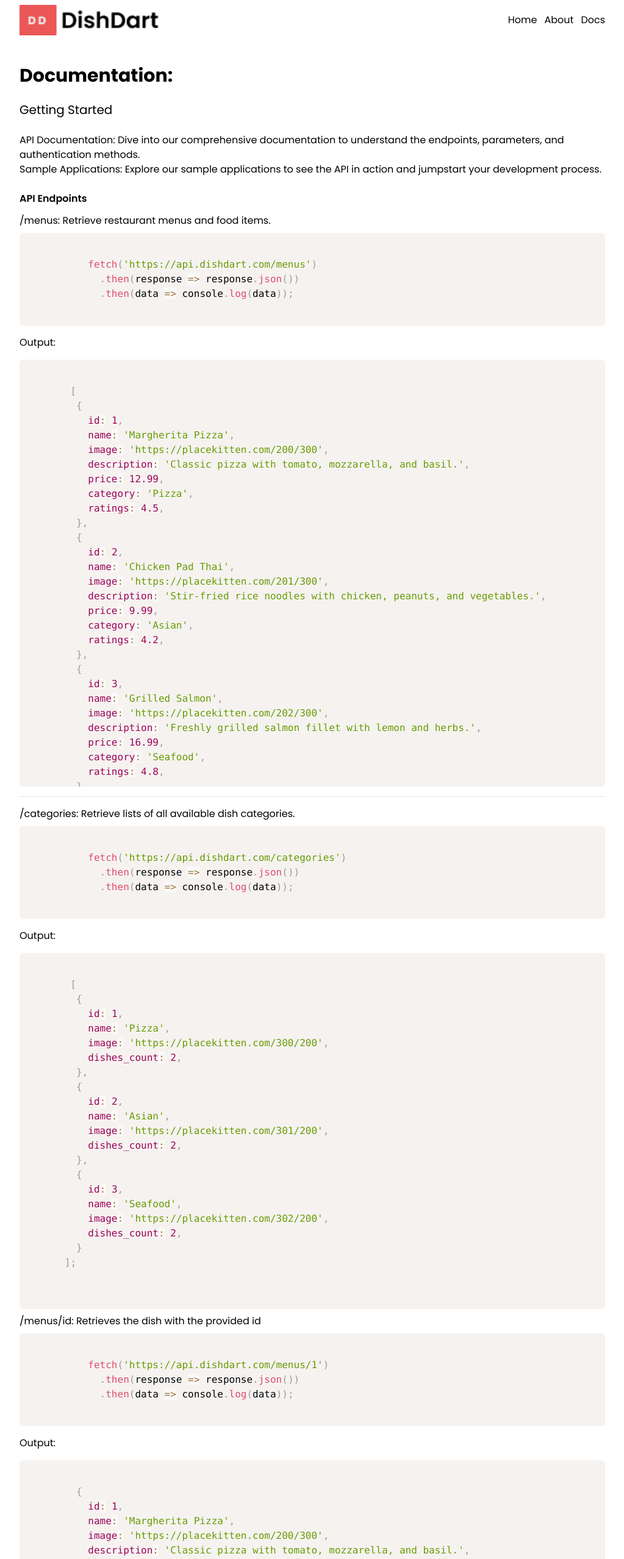
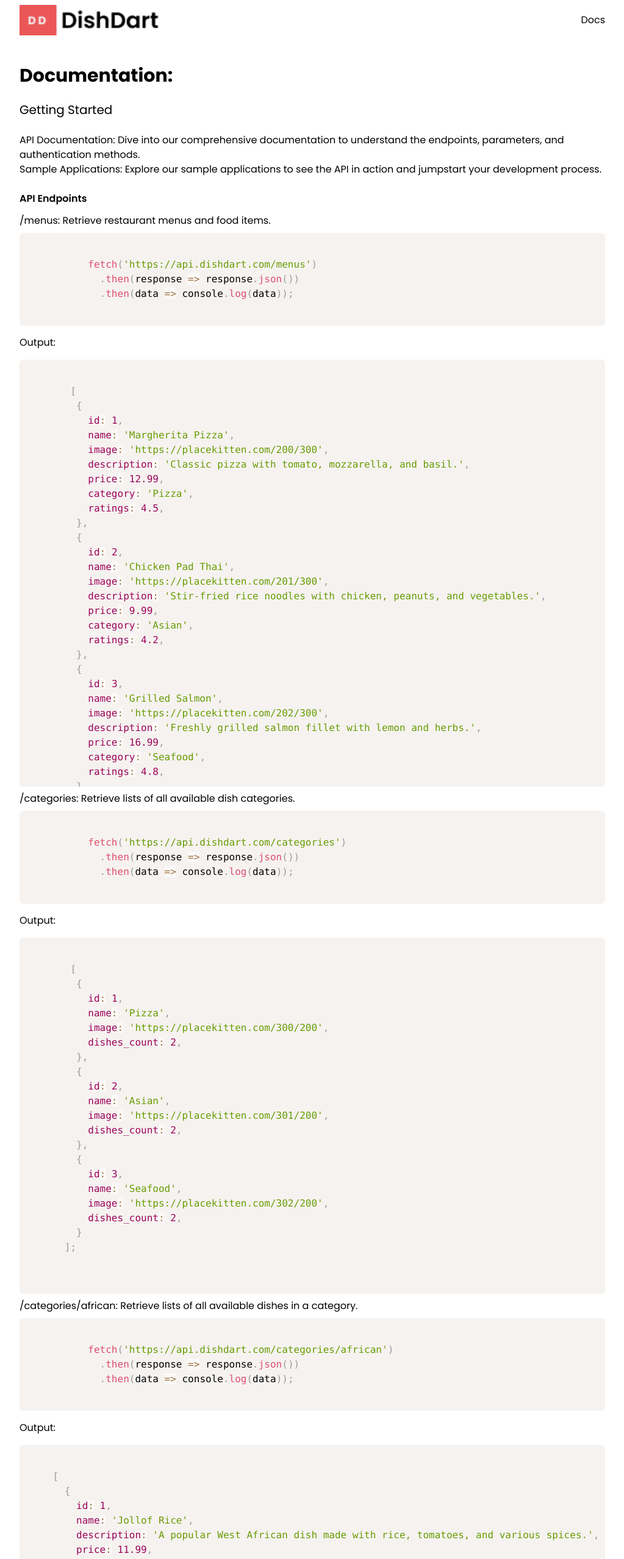
Before and after one commit to zeekielcodes/foodfusion, a Next.js app: page /docs in a window 1280 px wide. Shown: the top 2557 px of the page at 61% size, without its empty margins (128-1151 px from the left). Built offline with nearby package versions, Linux system fonts and the light colour scheme.

Commit message:
Slight update to the docs and a few other things

```diff
--- a/app/components/Footer.tsx
+++ b/app/components/Footer.tsx
@@ -4,13 +4,13 @@ import React from 'react'
 
 export default function Footer() {
   return (
-    <footer className='px-4 md:px-8 lg:px-12 xl:px-40 py-2 grid grid-cols-1 md:grid-cols-2 lg:grid-cols-4'>
-        <Link href="/"><Image src="/logo.png" height={50} width={70} className='h-[50px] w-auto ' alt='FoodFusion'/></Link>
+    <footer className='px-4 md:px-8 lg:px-12 xl:px-40 py-2 grid grid-cols-1 md:grid-cols-2 lg:grid-cols-4 gap-3'>
+        <Link href="/"><Image src="/logo.png" height={50} width={70} className='h-[20px] md:h-[30px] lg:h-[50px] w-auto ' alt='FoodFusion'/></Link>
         <ul>
           <h5 className='text-lg mb-3 font-semibold'>Links</h5>
           <li><Link href="/">Home</Link></li>
-          <li><Link href="/">About</Link></li>
-          <li><Link href="/">Docs</Link></li>
+          <li><Link href="/about">About</Link></li>
+          <li><Link href="/docs">Docs</Link></li>
         </ul>
 
         <ul>
--- a/app/components/Hero.tsx
+++ b/app/components/Hero.tsx
@@ -9,12 +9,12 @@ export default function Hero() {
                 <p className='bg-[#FEE9DE] text-primary px-4 py-2 w-[200px] rounded-3xl'>
                     Easy to use API
                 </p>
-                <h1 className='text-5xl font-extrabold mt-8 mb-4'>Welcome to <span className='text-primary'>DishDart</span></h1>
+                <h1 className='text-3xl md:text-4xl lg:text-5xl font-extrabold mt-8 mb-4'>Welcome to <span className='text-primary'>DishDart</span></h1>
                 <p className='my-2'>Are you a frontend developer with a hunger for innovation? Dive into the realm of delightful possibilities with FoodFusion API - your gateway to seamless food ordering and menu integration.</p>
                 <p className='mb-6'>From mouthwatering dishes to culinary masterpieces, our API empowers you to build the next generation of food-centric web experiences.</p>
             <div className='flex gap-2 items-center'>
-                <Link href="/docs" className='bg-primary text-white px-6 py-3 rounded-3xl'>Get Started</Link>
-                <Link href="/docs" className='flex items-center px-6 py-3 rounded-3xl'><Image src="/play.svg" height={80} width={80} alt='play' className='h-[80px] aspect-square' /> View Docs</Link>
+                <Link href="/docs" className='bg-primary text-white px-4 md:px-6 py-2 md:py-3 rounded-3xl'>Get Started</Link>
+                <Link href="/docs" className='flex items-center px-4 md:px-6 py-2 md:py-3 rounded-3xl'><Image src="/play.svg" height={80} width={80} alt='play' className='h-[30px] md:h-[80px] aspect-square' /> View Docs</Link>
             </div>
             </div>
             <Image src="/hero.png" height={300} width={300} alt='Hero' className='w-full md:w-1/2 h-auto' />
--- a/app/components/Nav.tsx
+++ b/app/components/Nav.tsx
@@ -4,13 +4,11 @@ import React from 'react'
 
 function Nav() {
   return (
-    <nav className='px-4 md:px-8 lg:px-12 xl:px-40 py-2 flex flex-col md:flex-row md:justify-between md:items-center'>
+    <nav className='px-4 md:px-8 lg:px-12 xl:px-40 py-2 flex justify-between items-center'>
         <Link href="/"><Image src="/logo.png" height={50} width={70} className='h-[50px] w-auto ' alt='FoodFusion'/></Link>
-        <ul className='flex items-center gap-3'>
-            <li><Link href="/">Home</Link></li>
-            <li><Link href="/about">About</Link></li>
-            <li><Link href="/docs">Docs</Link></li>
-        </ul>
+
+        <Link href="/docs">Docs</Link>
+
     </nav>
   )
 }
--- a/app/docs/page.tsx
+++ b/app/docs/page.tsx
@@ -72,7 +72,6 @@ Sample Applications: Explore our sample applications to see the API in action an
         },
       ]
         `}/>
-<hr className='my-4'/>
 <p>/categories: Retrieve lists of all available dish categories.</p>
 <CodeSnippet language="javascript" code={`
           fetch('https://api.dishdart.com/categories')
@@ -102,6 +101,62 @@ Sample Applications: Explore our sample applications to see the API in action an
         }
       ];
 
+        `}/>
+        <p>/categories/african: Retrieve lists of all available dishes in a category.</p>
+<CodeSnippet language="javascript" code={`
+          fetch('https://api.dishdart.com/categories/african')
+            .then(response => response.json())
+            .then(data => console.log(data));
+        `}/>
+        <p className="my-4">Output:</p>
+        <CodeSnippet language="javascript" code={`
+    [
+      {
+        id: 1,
+        name: 'Jollof Rice',
+        description: 'A popular West African dish made with rice, tomatoes, and various spices.',
+        price: 11.99,
+        ratings: 4.6,
+        category: 'African',
+        image: 'https://placekitten.com/300/200',
+      },
+      {
+        id: 2,
+        name: 'Bobotie',
+        description: 'A South African baked dish with spiced minced meat topped with an egg-based topping.',
+        price: 13.99,
+        ratings: 4.8,
+        category: 'African',
+        image: 'https://placekitten.com/301/200',
+      },
+      {
+        id: 3,
+        name: 'Injera with Doro Wat',
+        description: 'Ethiopian sourdough flatbread served with spicy chicken stew.',
+        price: 15.99,
+        ratings: 4.5,
+        category: 'African',
+        image: 'https://placekitten.com/302/200',
+      },
+      {
+        id: 4,
+        name: 'Suya',
+        description: 'Nigerian grilled meat skewers coated with a spicy peanut mix.',
+        price: 9.99,
+        ratings: 4.7,
+        category: 'African',
+        image: 'https://placekitten.com/303/200',
+      },
+      {
+        id: 5,
+        name: 'Couscous Royale',
+        description: 'A Moroccan dish with couscous, vegetables, and a mix of meats.',
+        price: 17.99,
+        ratings: 4.4,
+        category: 'African',
+        image: 'https://placekitten.com/304/200',
+      },
+    ];
         `}/>
 <p>/menus/id: Retrieves the dish with the provided id</p>
 <CodeSnippet language="javascript" code={`
@@ -136,6 +191,8 @@ Sample Applications: Explore our sample applications to see the API in action an
         description: 'Delicious fried rice with chicken, vegetables, and soy sauce.',
         price: 10.99,
         ratings: 4.7,
+        category: 'Rice Dishes',
+        image: 'https://placekitten.com/305/200',
       },
       {
         id: 12,
@@ -143,6 +200,8 @@ Sample Applications: Explore our sample applications to see the API in action an
         description: 'Aromatic rice dish with mixed vegetables and biryani spices.',
         price: 12.99,
         ratings: 4.5,
+        category: 'Rice Dishes',
+        image: 'https://placekitten.com/306/200',
       },
       {
         id: 32,
@@ -150,6 +209,8 @@ Sample Applications: Explore our sample applications to see the API in action an
         description: 'Savory fried rice with shrimp, peas, and a touch of sesame oil.',
         price: 14.99,
         ratings: 4.8,
+        category: 'Rice Dishes',
+        image: 'https://placekitten.com/307/200',
       },
     ];
         `}/>
```
Lines whose indentation alone changed are shown as unchanged.
